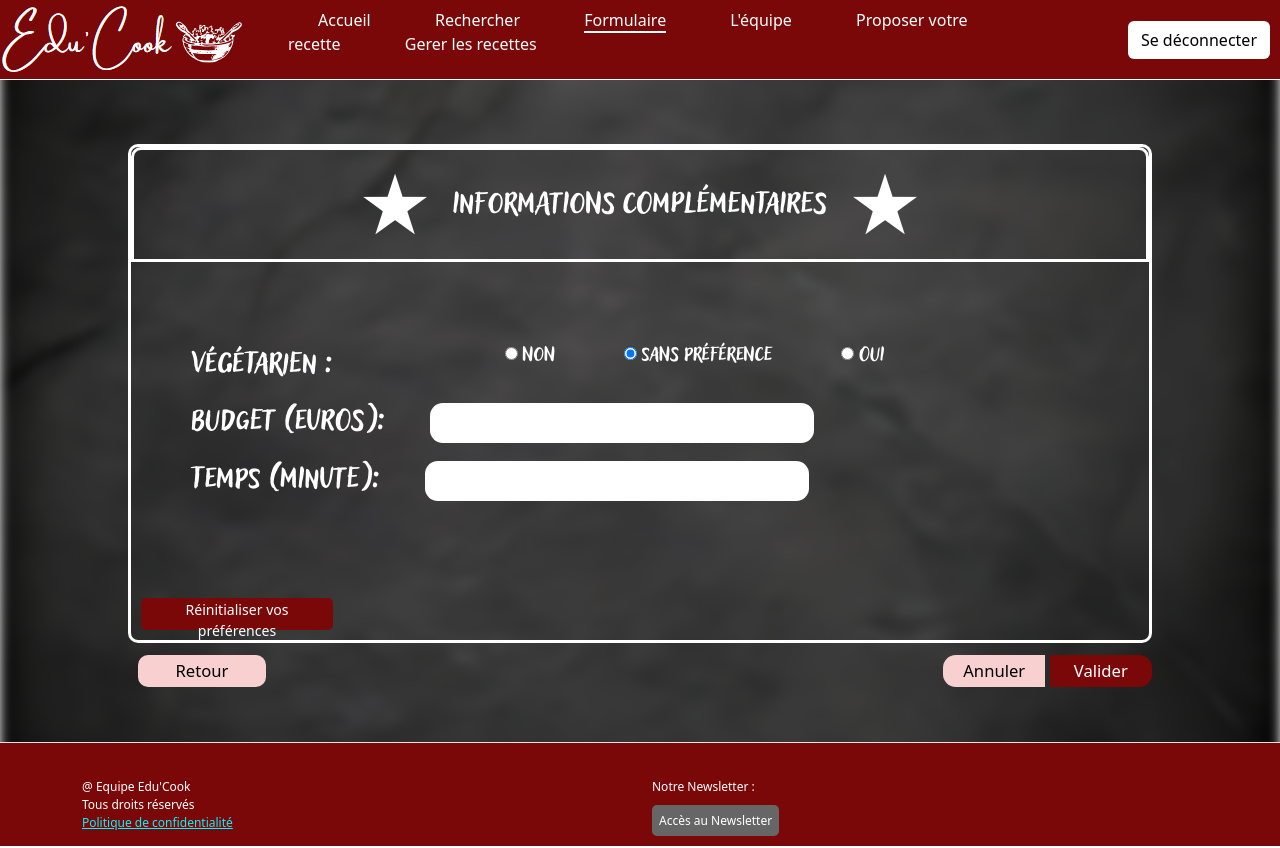
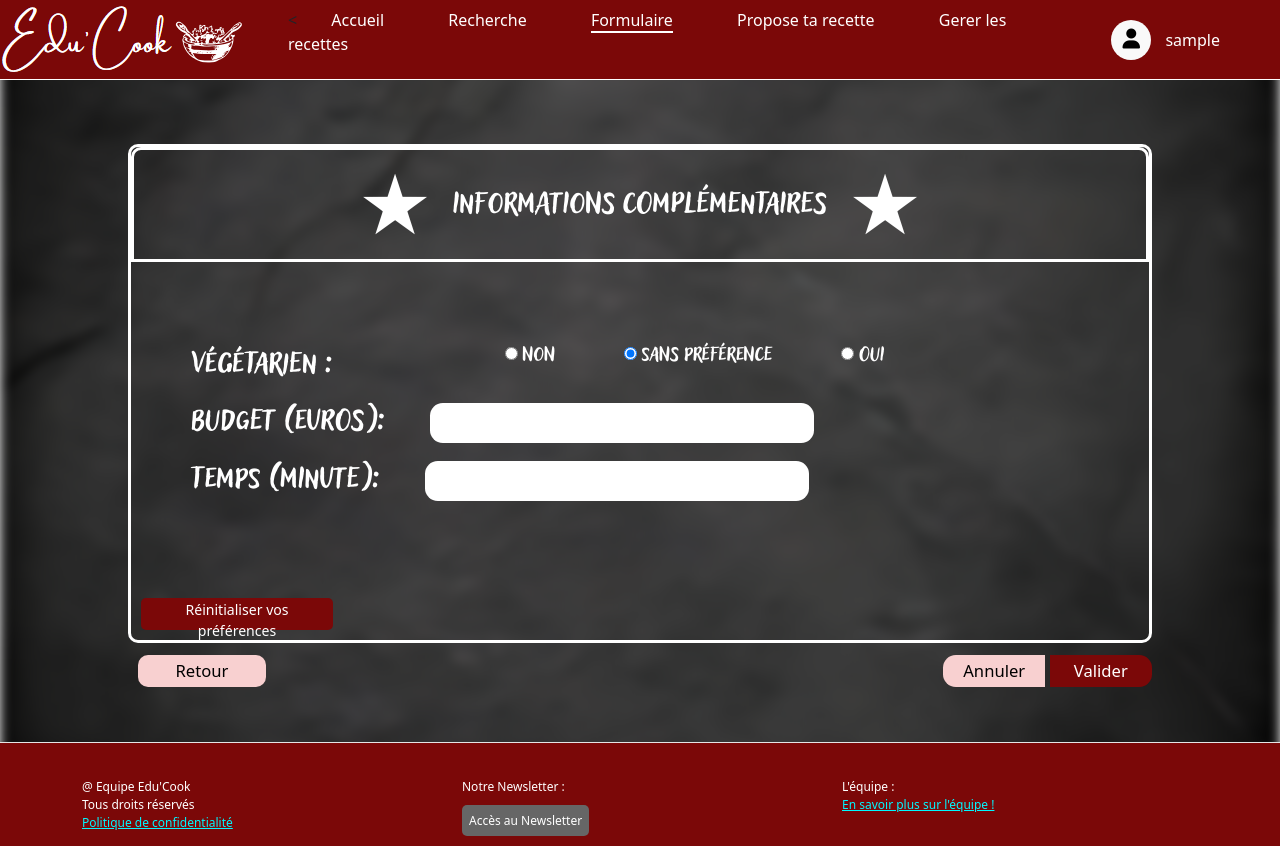
Before and after one commit to mathieu-Chourreau/S3.01-parcours-A-Groupe11, a PHP site: page /formulaire/sale.php in a window 1280 px wide. Run offline with PHP 8.4, Linux system fonts and the light colour scheme; the visitor is signed in with stand-in values (Sample User, id 1); data that the repository does not hold is empty.

Commit message:
ENFIN FINI

```diff
--- a/src/code/site/formulaire/sale.php
+++ b/src/code/site/formulaire/sale.php
@@ -97,6 +97,7 @@ deconnexionBd($conn);
     <meta http-equiv="X-UA-Compatible" content="IE=edge">
     <meta name="viewport" content="width=device-width, initial-scale=1.0">
     <script src="https://code.jquery.com/jquery-3.7.0.js"></script>
+    <link rel="stylesheet" href="https://cdnjs.cloudflare.com/ajax/libs/font-awesome/6.4.2/css/all.min.css">
     <link href="https://cdn.jsdelivr.net/npm/bootstrap@5.3.2/dist/css/bootstrap.min.css" rel="stylesheet"
         integrity="sha384-T3c6CoIi6uLrA9TneNEoa7RxnatzjcDSCmG1MXxSR1GAsXEV/Dwwykc2MPK8M2HN" crossorigin="anonymous">
 
@@ -113,7 +114,7 @@ deconnexionBd($conn);
 
     <nav id="nav">
         <div id="imgLogoNav">
-            <a href="#"><img class="img_logo" src="../image/logo.png"></a>
+            <a href="../index.php"><img class="img_logo" src="../image/logo.png"></a>
             <div class="boutonHamburger">
                 <label class="burger" id="burger" for="burger">
                     <input type="checkbox" id="burger">
@@ -124,25 +125,30 @@ deconnexionBd($conn);
             </div>
         </div>
         <div class="titreMenu">
-            <ul id="menu">
+            <ul id="menu"><
                 <li><a href="../index.php" class="link">Accueil</a></li>
-                <li><a href="../recherche/recherche.php" class="link">Rechercher</a></li>
-                <li><a href="formulaire.php" class="link active">Formulaire</a></li>
-                <li><a href="../equipe/equipe.php" class="link">L'équipe</a></li>
-                <li><a href="../proposerRecette/proposRecette.php" class="link">Proposer votre recette</a></li>
-                <?php if ($_SESSION['admin'] == false) { ?>
-                <?php } elseif ($_SESSION['admin'] == true) {
-                    echo "<li><a href='backOffice/back_office.php' class='link'>Gerer les recettes</a></li>";
-                } ?>
+                <li><a href="../recherche/recherche.php" class="link">Recherche</a></li>
+                <li><a href="../formulaire/formulaire.php" class="link active">Formulaire</a></li>
+                <li><a href="../proposerRecette/proposRecette.php" class="link">Propose ta recette</a></li>
+                <?php if($_SESSION['admin'] == true) {echo "<li><a href='../backOffice/back_office.php' class='link'>Gerer les recettes</a></li>";} ?>
             </ul>
         </div>
         <div class="boutonConnexion">
-            <?php if ($_SESSION['connecter'] == false) { ?>
-                <a href="connexion/connexion.php" id="lien_se_connecter"><button class="btn white-btn" id="loginBtn">Se
-                        connecter</button></a>
-            <?php } elseif ($_SESSION['connecter'] == true) {
-                echo "<button class='btn white-btn' id='loginBtn'><a href='connexion/deconnexion.php' id='lien_se_connecter'>Se déconnecter</a></button>";
-            } ?>
+            <?php if($_SESSION['connecter'] == false){ ?>
+                <a href="../connexion/connexion.php" id="lien_se_connecter"><button class="btn white-btn" id="loginBtn">Se connecter</button></a>
+            <?php } elseif ($_SESSION['connecter'] == true) { ?>
+                <div class="user-info" style="padding-right: 50px;">
+                    <div class="dropdown"style="padding-right: 10px;">
+                        <div class="user-circle">
+                            <i class="fas fa-user" style="color: black;" onclick="toggleDropdown()"></i>
+                        </div>
+                        <div class="dropdown-content" id="dropdownContent">
+                            <a href="../connexion/deconnexion.php">Se déconnecter</a>
+                        </div>
+                    </div>
+                    <span style="color: white;"><?php echo $_SESSION['login_username']; ?></span>
+                </div>
+            <?php } ?>
         </div>
     </nav>
 
@@ -273,22 +279,30 @@ deconnexionBd($conn);
     <footer class="footer" id="footer">
     <div class="container">
         <div class="row">
-                <div class="col-md-6 col-sm-12">
+            <div class="col-md-4 col-sm-12">
                 <div class="region region-footer1">
                     <section id="block-block-1" class="block block-block clearfix">
                         <p>@&nbsp;Equipe Edu'Cook<br />
                             Tous droits réservés<br />
-                                <a class="lien" href="../newsletter/politique_confidentialite.html">Politique de
-                                    confidentialité</a>
+                            <a class="lien" href="../newsletter/politique_confidentialite.html">Politique de confidentialité</a>
                         </p>
                     </section>
                 </div>
             </div>
-                <div class="col-md-6 col-sm-12 news">
+            <div class="col-md-4 col-sm-12 news">
                 <div class="region region-footer2">
                     <section id="block-block-2" class="block block-block clearfix">
                         <p>Notre Newsletter : </p>
                         <a class="btn_footer" href="../newsletter/newsletter.html">Accès au Newsletter</a>
+                    </section>
+                </div>
+            </div>
+            <div class="col-md-4 col-sm-12 news">
+                <div class="region region-footer3">
+                    <section id="block-block-3" class="block block-block clearfix">
+                        <p>L'équipe :<br />
+                        <a class="lien" href="../equipe/equipe.php">En savoir plus sur l'équipe !</a>
+                        </p>
                     </section>
                 </div>
             </div>
```
Also changed, not shown: src/code/site/formulaire/affichage_recette.php (+35 -20 lines), src/code/site/formulaire/formulaire.php (+34 -20 lines). Lines whose indentation alone changed are shown as unchanged.
